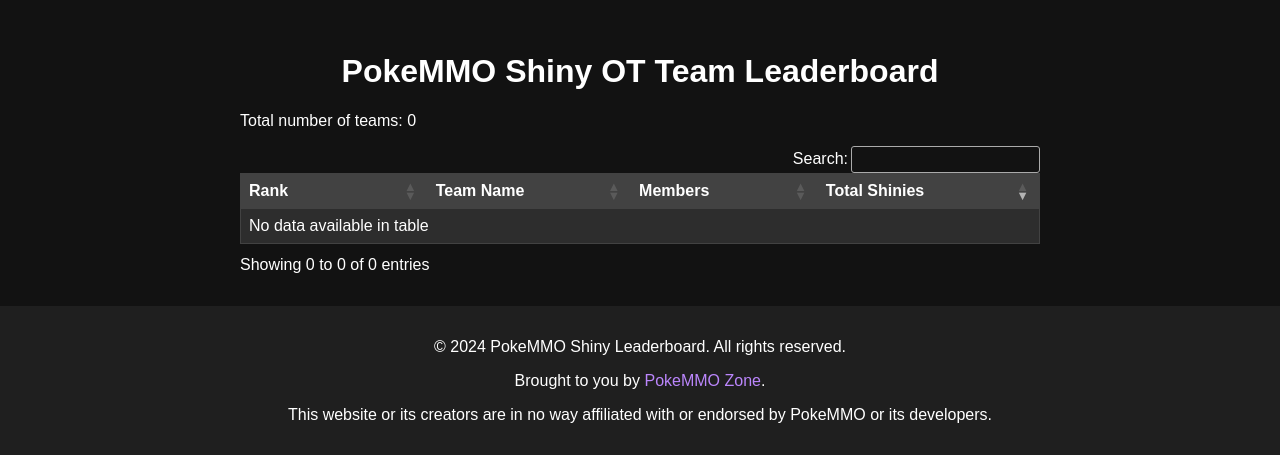
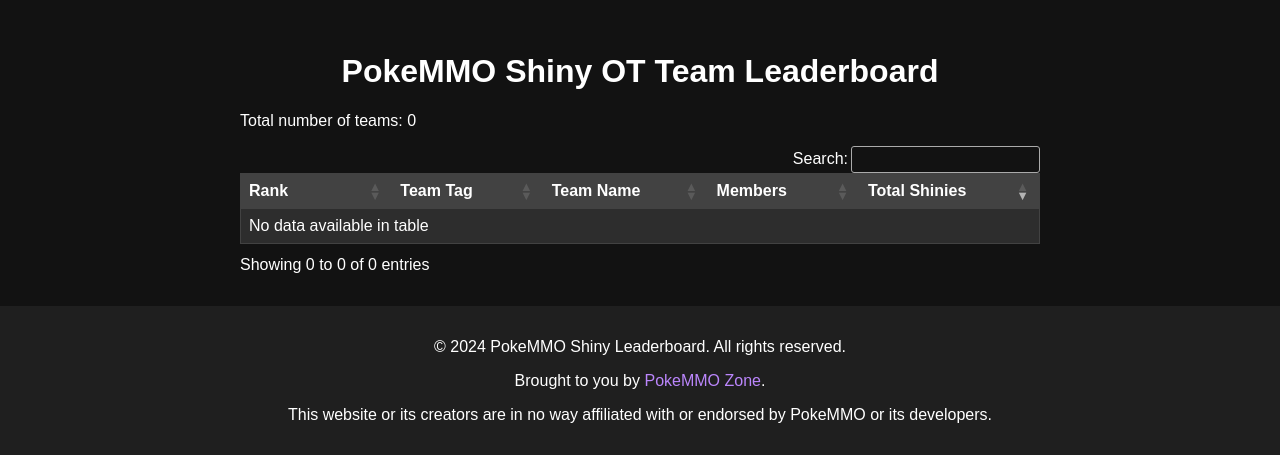
Before and after one commit to PokeMMOZone/shiny-leaderboard, a PHP site: page / in a window 1280 px wide. Shown: the part 50-505 px from the top of the page. Run offline with PHP 8.4, Linux system fonts and the light colour scheme; some libraries are stand-ins or nearby versions.

Commit message:
Display team tag on page.

```diff
--- a/index.php
+++ b/index.php
@@ -53,6 +53,7 @@ $totalTeams = count($teams);
             <thead>
                 <tr>
                     <th>Rank</th>
+                    <th>Team Tag</th>
                     <th>Team Name</th>
                     <th>Members</th>
                     <th>Total Shinies</th>
@@ -62,6 +63,7 @@ $totalTeams = count($teams);
                 <?php foreach ($rankedTeams as $team) : ?>
                     <tr>
                         <td><?php echo $team['rank']; ?></td>
+                        <td><?php echo htmlspecialchars($team['code']); ?></td>
                         <td><a href="<?php echo htmlspecialchars($team['url']); ?>" target="_blank"><?php echo htmlspecialchars($team['name']); ?></a></td>
                         <td><?php echo $team['members_count']; ?></td> <!-- Display the number of members -->
                         <td><?php echo $team['totalshinies']; ?></td>
--- a/styles-scripts.php
+++ b/styles-scripts.php
@@ -13,7 +13,7 @@
             "language": {
                 "info": "Displaying _TOTAL_ entries",
             },
-            "order": [[3, "desc"]],
+            "order": [[4, "desc"]],
             "autoWidth": false
         });
         $('#userLeaderboard').DataTable({
```
